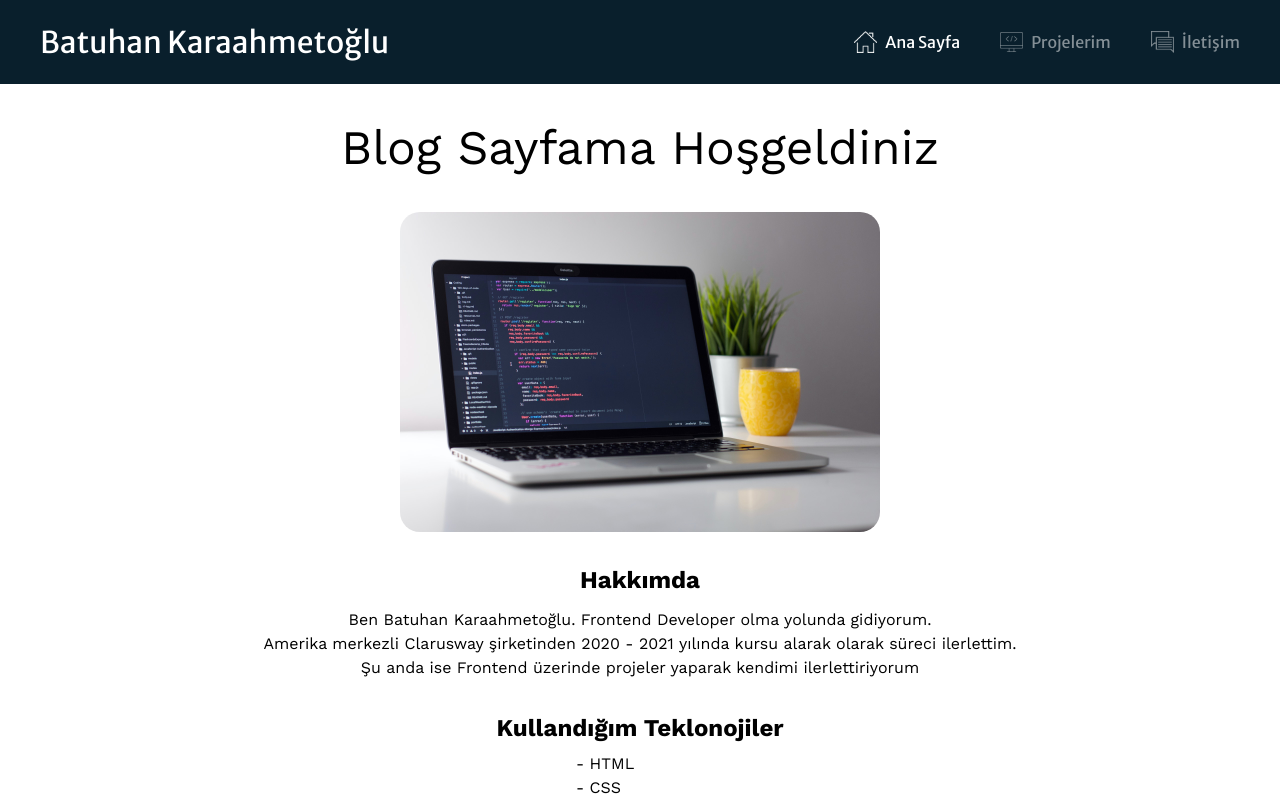
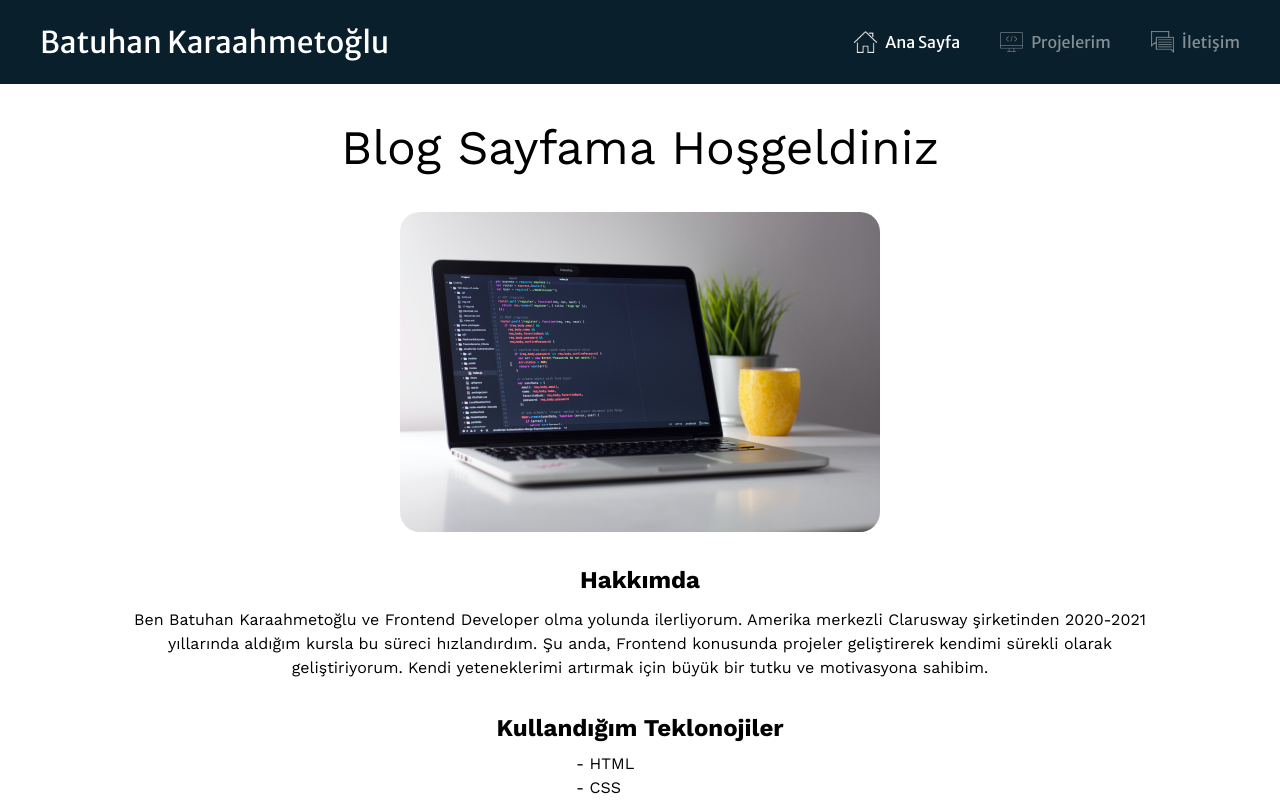
Before and after one commit to Batuhan445/blog-app, a Next.js app: page / in a window 1280 px wide. Shown: the top 800 px of the page. Built offline with nearby package versions, Linux system fonts and the light colour scheme.

Commit message:
changed bio info

```diff
--- a/src/app/page.tsx
+++ b/src/app/page.tsx
@@ -27,9 +27,11 @@ const HomePage = () => {
 
       <div className='mt-8 w-[80%] text-center m-auto'>
         <h1 className='font-bold text-2xl mb-3'>Hakkımda</h1>
-        <p>Ben Batuhan Karaahmetoğlu. Frontend Developer olma yolunda gidiyorum.</p>
-        <p className='my-4 md:my-0'>Amerika merkezli Clarusway şirketinden 2020 - 2021 yılında kursu alarak olarak süreci ilerlettim.</p>
-        <p>Şu anda ise Frontend üzerinde projeler yaparak kendimi ilerlettiriyorum</p>
+        <p>Ben Batuhan Karaahmetoğlu ve Frontend Developer olma yolunda ilerliyorum. Amerika merkezli
+           Clarusway şirketinden 2020-2021 yıllarında aldığım kursla bu süreci hızlandırdım.
+           Şu anda, Frontend konusunda projeler geliştirerek kendimi sürekli olarak geliştiriyorum.
+           Kendi yeteneklerimi artırmak için büyük bir tutku ve motivasyona sahibim.</p>
+
 
         <h1 className='font-bold text-2xl mt-8'>Kullandığım Teklonojiler</h1>
         <ol className='mt-2 w-32 text-left m-auto'>
```
